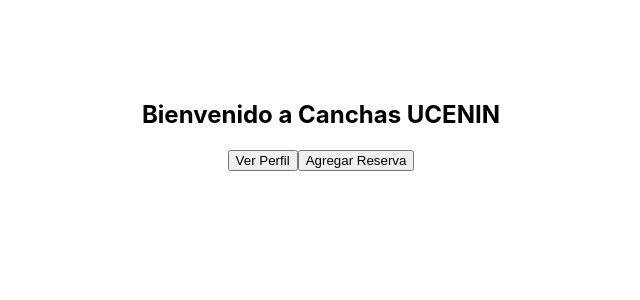
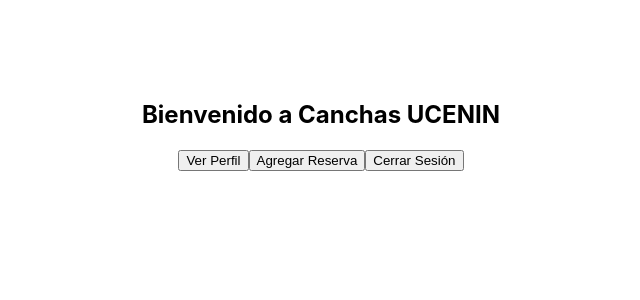
Before and after one commit to maui12/UCENIN-Canchas, a React (Create React App) app in the folder canchas-ucenin/frontend/: page /dashboard in a window 1280 px wide. Shown: the top 300 px of the page, without its empty margins (319-959 px from the left). Built offline with nearby package versions, Linux system fonts and the light colour scheme.

Commit message:
cierre de sesion

```diff
--- a/canchas-ucenin/frontend/src/App.js
+++ b/canchas-ucenin/frontend/src/App.js
@@ -6,6 +6,7 @@ import Perfil from './pages/Perfil';
 import ReservasV2 from './pages/ReservasV2';
 import CrearCancha from './pages/CrearCanchas';
 import ListarReservas from './pages/ListarReservas';
+import RegistroUsuario from './pages/RegistroUsuario';
 
 function App() {
   return (
@@ -17,6 +18,7 @@ function App() {
         <Route path="/reservas" element={<ReservasV2 />} />
         <Route path="/crear-canchas" element={<CrearCancha/>}/>
         <Route path="/listar-reservas" element={<ListarReservas />}/>
+        <Route path="/registro-usuario" element={<RegistroUsuario/>}/>
       </Routes>
     </Router>
   );
--- a/canchas-ucenin/frontend/src/pages/Dashboard.js
+++ b/canchas-ucenin/frontend/src/pages/Dashboard.js
@@ -15,7 +15,12 @@ function Dashboard() {
     navigate('/crear-canchas')
   };
   const gotoListarReservas = () => {
-    navigate('/listar-reservas'); // Define esta ruta en tu App.js
+    navigate('/listar-reservas');
+  };
+  const handleLogout = () => {
+    localStorage.removeItem('token');
+    localStorage.removeItem('user');
+    navigate('/');
   };
   const [isAdmin, setIsAdmin] = useState(false);
   useEffect(() => {
@@ -45,6 +50,7 @@ function Dashboard() {
           <button onClick={gotoListarReservas}>Listar Reservas (Admin)</button>
         </>
       )}
+      <button onClick={handleLogout}>Cerrar Sesión</button>
     </div>
   );
 }
--- a/canchas-ucenin/frontend/src/pages/Login.js
+++ b/canchas-ucenin/frontend/src/pages/Login.js
@@ -55,7 +55,7 @@ function Login() {
       /><br /><br />
       <button onClick={handleLogin}>Iniciar Sesión</button>
       {error && <p style={{ color: 'red' }}>{error}</p>}
-      <button onClick={() => navigate('/registrousuario')}>Registrarse</button>
+      <button onClick={() => navigate('/registro-usuario')}>Registrarse</button>
     </div>
   );
 }
```
